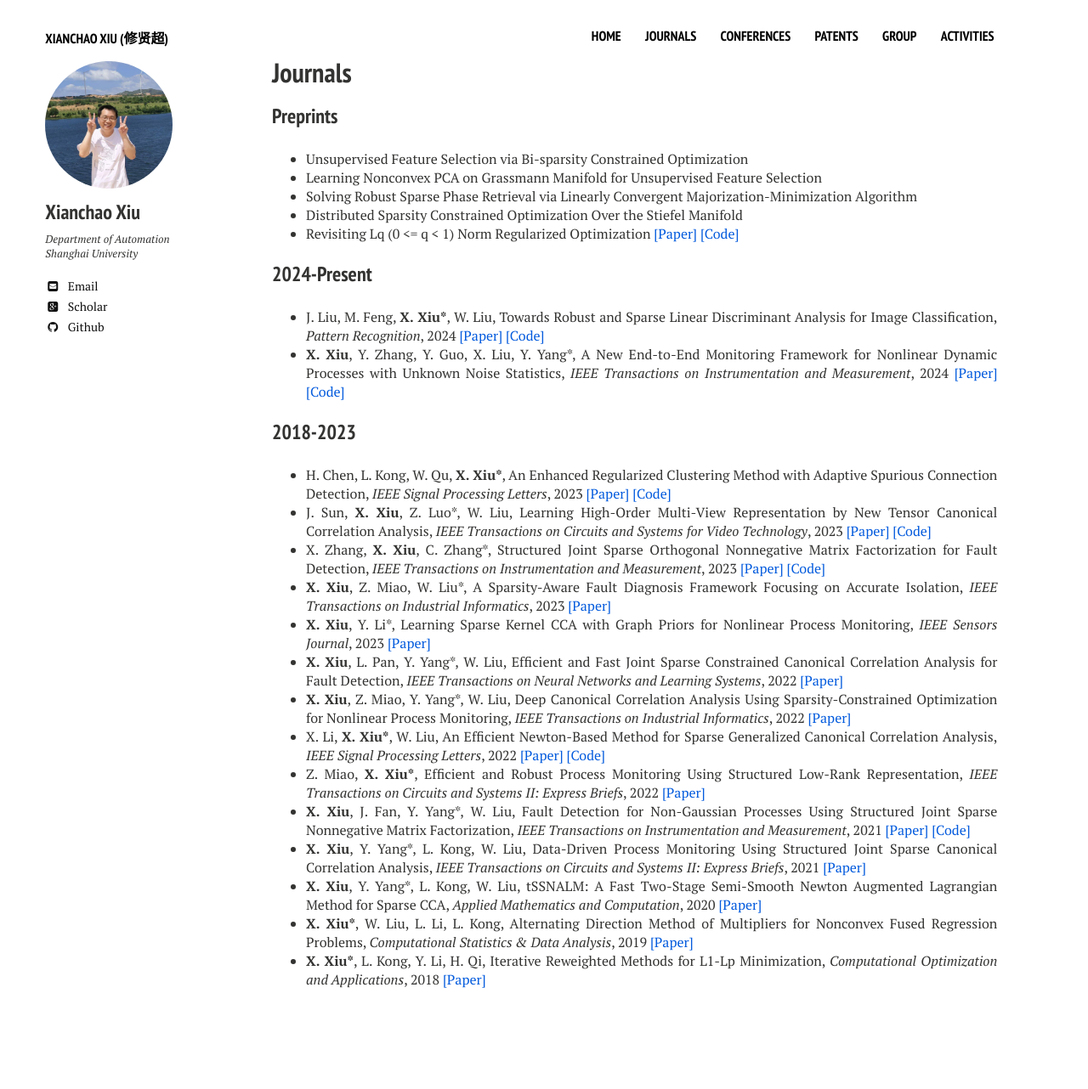
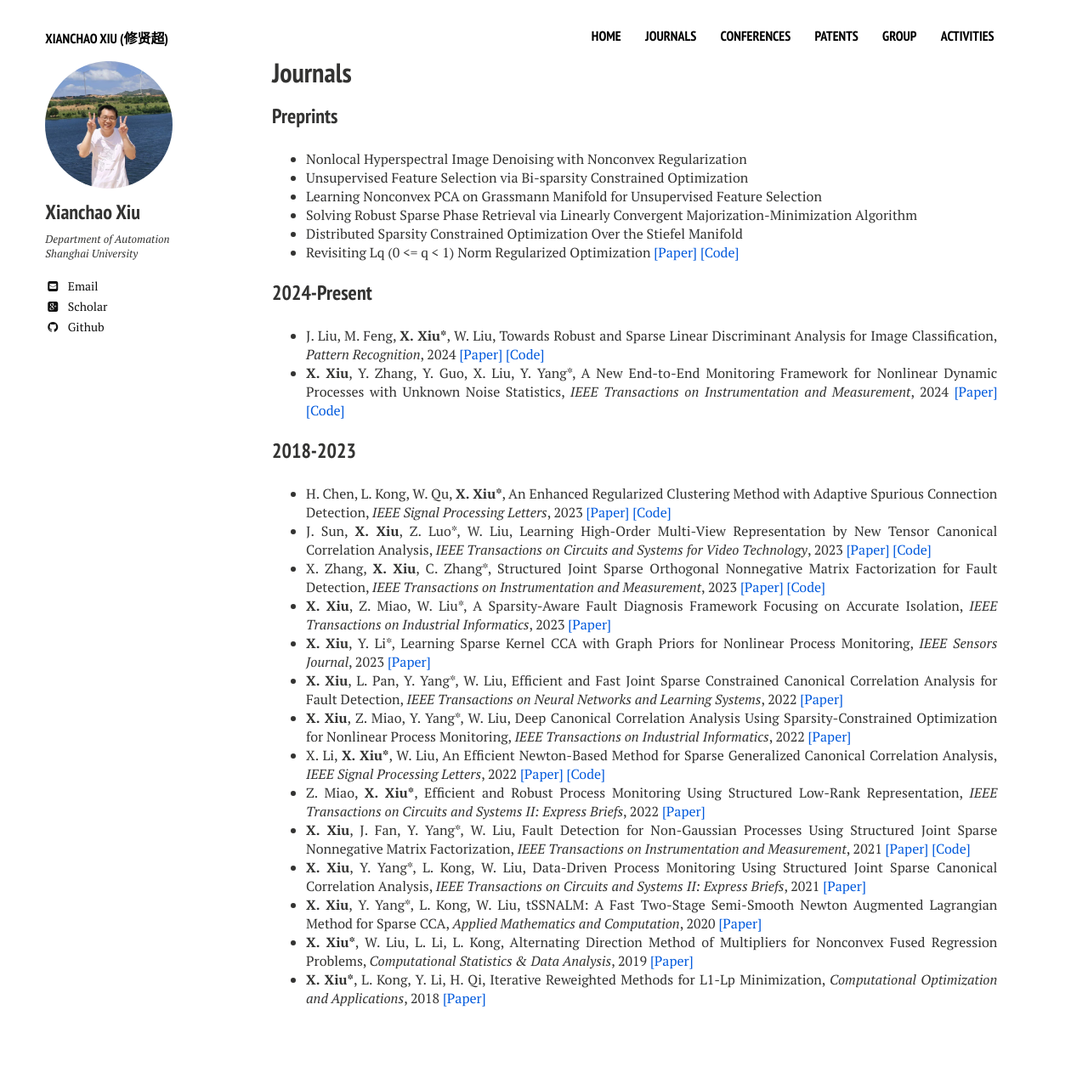
Before and after one commit to xianchaoxiu/xianchaoxiu.github.io, a Jekyll site: the page built from journals/index.md, in a window 1280 px wide. Shown: the whole page at 85% size. Built offline with Jekyll 4.4.1, drawn with Linux system fonts in a browser that asks for light colours; nearby versions of some CDN libraries; before the commit the page ends 1260 px from its top, so only the background shows below that.

Commit message:
Update index.md

```diff
--- a/journals/index.md
+++ b/journals/index.md
@@ -8,6 +8,7 @@ share: false
 ---
 
 ### Preprints
+* Nonlocal Hyperspectral Image Denoising with Nonconvex Regularization <br>
 * Unsupervised Feature Selection via Bi-sparsity Constrained Optimization <br>
 * Learning Nonconvex PCA on Grassmann Manifold for Unsupervised Feature Selection <br>
 * Solving Robust Sparse Phase Retrieval via Linearly Convergent Majorization-Minimization Algorithm <br>
```
